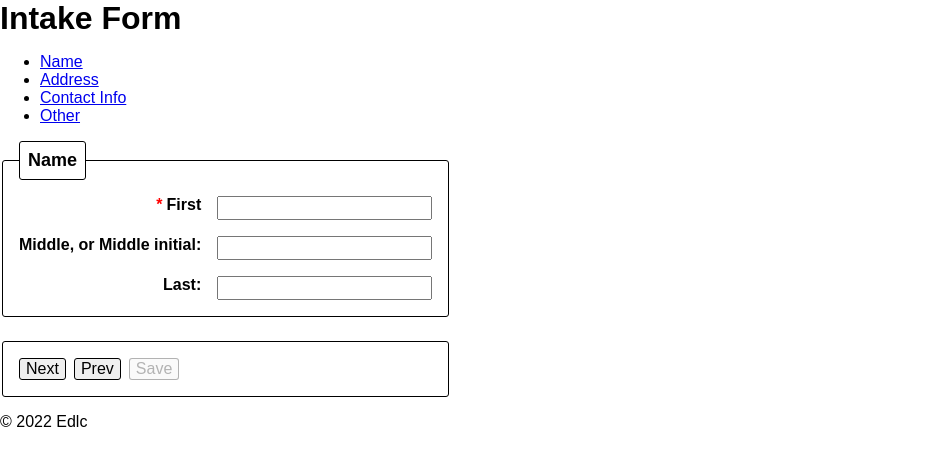
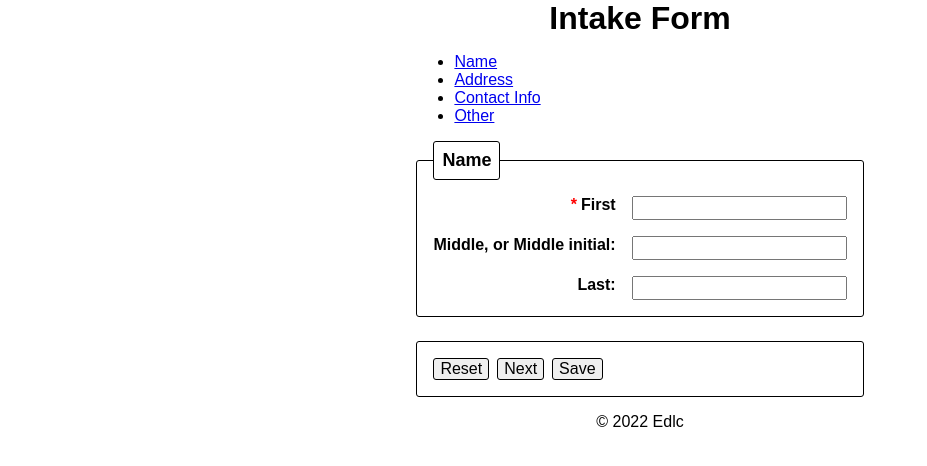
Before and after one commit to elycruz/react-form-wizard-2022, a Next.js app: page /name in a window 1280 px wide. Shown: the top 466 px of the page, without its empty margins (0-927 px from the left). Built offline with nearby package versions, Linux system fonts and the light colour scheme.

Commit message:
Progress on static user flow setup - Intitial prev, next, and 'save' button 'no-js' setups in place.

```diff
--- a/pages/address.js
+++ b/pages/address.js
@@ -5,7 +5,7 @@ import {IntakeFormLayout} from "../src/components/intake-form-layout";
 export default function AddressPage() {
   return (
     <React.Fragment>
-      <IntakeFormLayout>
+      <IntakeFormLayout prevPage={'name'} nextPage={'contact-info'} formAction={'/address'}>
         <fieldset className="x-fieldset--grid-2 x-grid">
           <legend>Address</legend>
           <AddressFields/>
--- a/pages/contact-info.js
+++ b/pages/contact-info.js
@@ -5,7 +5,7 @@ import {ContactFields} from "../src/components/contact-fields";
 export default function ContactInfoPage() {
   return (
     <React.Fragment>
-      <IntakeFormLayout>
+      <IntakeFormLayout prevPage={'address'} nextPage={'other'} formAction={'/contact-info'}>
         <fieldset className="x-fieldset--grid-2 x-grid">
           <legend>Contact Info</legend>
           <ContactFields/>
--- a/pages/name.js
+++ b/pages/name.js
@@ -5,8 +5,8 @@ import {NameFields} from "../src/components/name-fields";
 export default function NamePage() {
   return (
     <React.Fragment>
-      <IntakeFormLayout>
-        <fieldset className="x-fieldset--grid-2 x-grid">
+      <IntakeFormLayout nextPage={'address'} formAction={'/name'}>
+      <fieldset className="x-fieldset--grid-2 x-grid">
           <legend>Name</legend>
           <NameFields/>
         </fieldset>
--- a/pages/other.js
+++ b/pages/other.js
@@ -5,7 +5,7 @@ import {OtherFields} from "../src/components/other-fields";
 export default function OtherPage() {
   return (
     <React.Fragment>
-      <IntakeFormLayout>
+      <IntakeFormLayout prevPage={'contact-info'} formAction={'/other'}>
         <fieldset className="x-fieldset--grid-2 x-grid">
           <legend>Other</legend>
           <OtherFields/>
--- a/src/components/intake-form-layout.js
+++ b/src/components/intake-form-layout.js
@@ -1,13 +1,13 @@
 import * as React from "react";
 import {NextPrevAndSaveButtons} from "./next-prev-and-save-buttons";
 
-export function IntakeFormLayout(props) {
+export function IntakeFormLayout({formAction, nextPage, prevPage, children}) {
   return (
     <React.Fragment>
-      <form action="#">
-        {props.children}
+      <form action={formAction}>
+        {children}
         <fieldset>
-          <NextPrevAndSaveButtons/>
+          <NextPrevAndSaveButtons nextPage={nextPage} prevPage={prevPage} />
         </fieldset>
       </form>
     </React.Fragment>
--- a/src/components/next-prev-and-save-buttons.js
+++ b/src/components/next-prev-and-save-buttons.js
@@ -1,9 +1,20 @@
 import * as React from "react";
 
-export function NextPrevAndSaveButtons() {
+export function NextPrevAndSaveButtons({nextPage, prevPage, saveAction}) {
   return (<React.Fragment>
-    <button className="next-btn" value="next">Next</button>
-    <button className="prev-btn" value="prev">Prev</button>
-    <button className="save-btn" value="save" disabled>Save</button>
+    <button type="reset">Reset</button>
+    {!prevPage ? null : (
+      <button className="prev-btn" value="prev"
+              formAction={prevPage}
+              formNoValidate>Prev
+      </button>
+    )}
+    {!nextPage ? null : (
+      <button className="next-btn" value="next"
+              formAction={nextPage}
+              formNoValidate>Next
+      </button>
+    )}
+    <button className="save-btn" value="save" formAction={saveAction}>Save</button>
   </React.Fragment>)
 }
--- a/src/css/index.css
+++ b/src/css/index.css
@@ -1,13 +1,13 @@
 @import url(base/index.css);
 @import url(modules/index.css);
 
-#root > * {
+:is(#root, #__next) > * {
   display: grid;
   width: 100%;
   place-content: center;
 }
 
-#root > * > * {
+:is(#root, #__next) > * > * {
   max-width: 1280px;
   margin: auto;
 }
```
Also changed, not shown: 1 other file (tests, documents, lock files or other folders).
